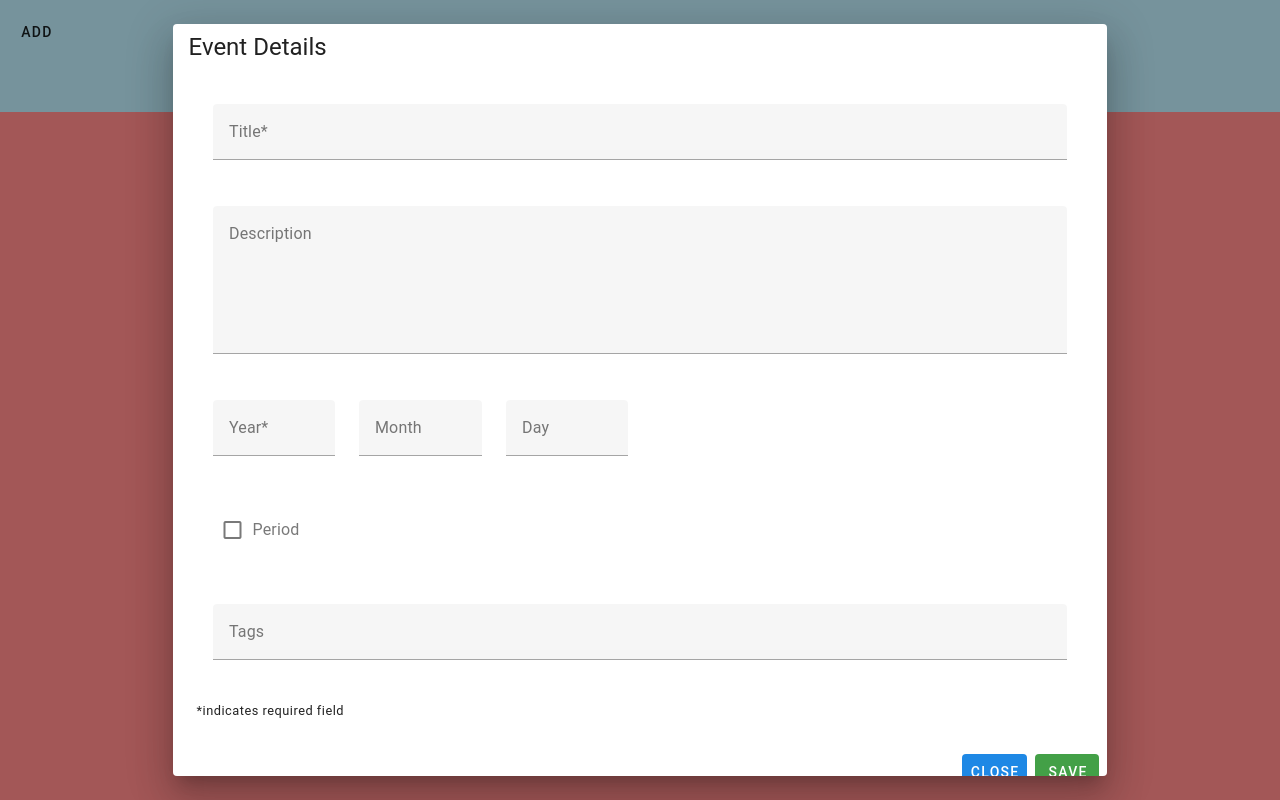
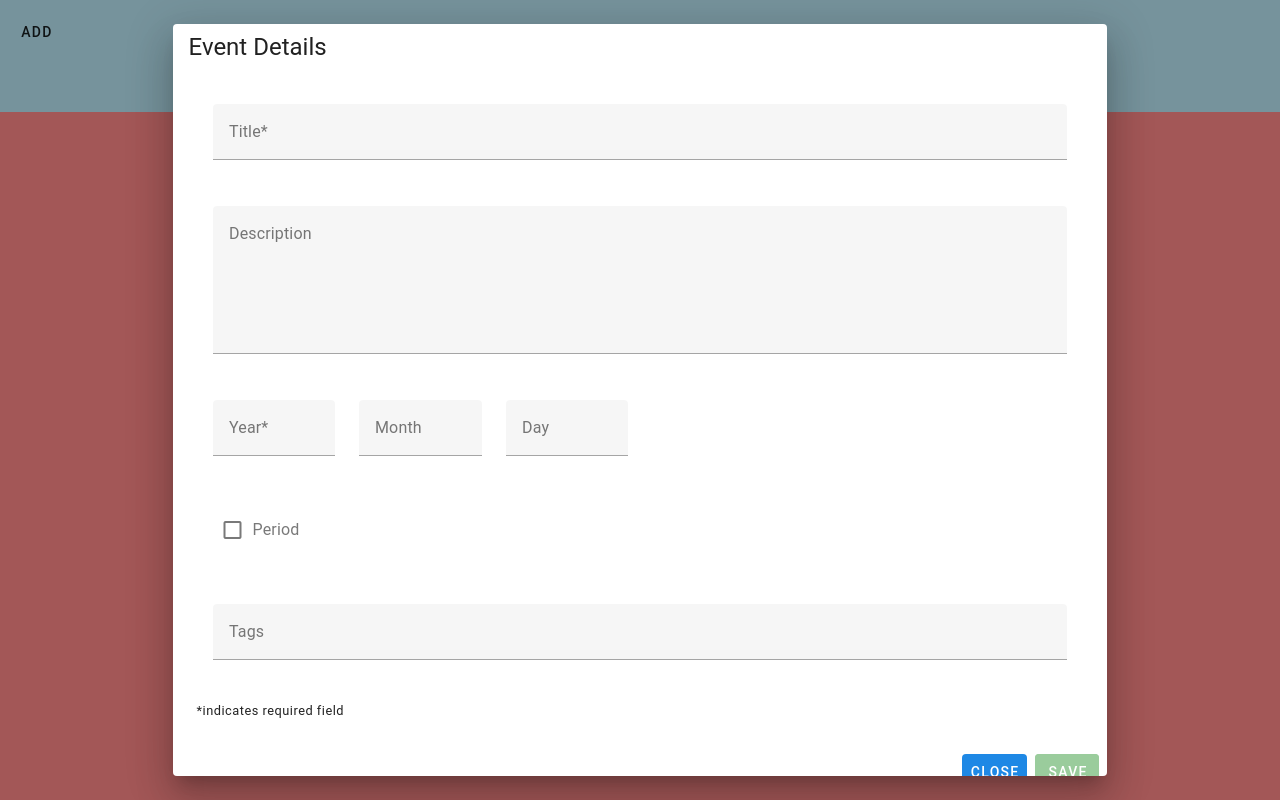
Before and after one commit to Im087/timeline, a Vue app: page / in a window 1280 px wide. Both pictures are taken after a click on the button "ADD". Built offline with nearby package versions, Linux system fonts and the light colour scheme.

Commit message:
update: adding validation to EventForm component

```diff
--- a/package.json
+++ b/package.json
@@ -12,6 +12,8 @@
   },
   "dependencies": {
     "@mdi/font": "5.9.55",
+    "@vuelidate/core": "^2.0.3",
+    "@vuelidate/validators": "^2.0.4",
     "vue": "^3.3.11",
     "vuetify": "^3.0.0-beta.0",
     "vuex": "^4.1.0"
--- a/src/components/EventForm.vue
+++ b/src/components/EventForm.vue
@@ -16,6 +16,9 @@
                 label="Title*"
                 required
                 v-model="TLItem.eventTitle"
+                :error-messages="v$.eventTitle.$errors.map(error => error.$message)"
+                @input="v$.eventTitle.$touch"
+                @blur="v$.eventTitle.$touch"
               ></v-text-field>
             </v-col>
             <v-col cols="12">
@@ -35,6 +38,9 @@
                     label="Year*"
                     required
                     v-model="TLItem.startYear"
+                    :error-messages="v$.startYear.$errors.map(error => error.$message)"
+                    @input="v$.startYear.$touch"
+                    @blur="v$.startYear.$touch"
                   ></v-text-field>
                 </v-col>
                 <v-col
@@ -44,6 +50,9 @@
                   <v-text-field
                     label="Month"
                     v-model="TLItem.startMonth"
+                    :error-messages="v$.startMonth.$errors.map(error => error.$message)"
+                    @input="v$.startMonth.$touch"
+                    @blur="v$.startMonth.$touch"
                   ></v-text-field>
                 </v-col>
                 <v-col
@@ -53,6 +62,9 @@
                   <v-text-field
                     label="Day"
                     v-model="TLItem.startDay"
+                    :error-messages="v$.startDay.$errors.map(error => error.$message)"
+                    @input="v$.startDay.$touch"
+                    @blur="v$.startDay.$touch"
                   ></v-text-field>
                 </v-col>
               </v-row>
@@ -68,6 +80,9 @@
                     label="Year*"
                     required
                     v-model="TLItem.endYear"
+                    :error-messages="v$.endYear.$errors.map(error => error.$message)"
+                    @input="v$.endYear.$touch"
+                    @blur="v$.endYear.$touch"
                   ></v-text-field>
                 </v-col>
                 <v-col
@@ -77,6 +92,9 @@
                   <v-text-field
                     label="Month"
                     v-model="TLItem.endMonth"
+                    :error-messages="v$.endMonth.$errors.map(error => error.$message)"
+                    @input="v$.endMonth.$touch"
+                    @blur="v$.endMonth.$touch"
                   ></v-text-field>
                 </v-col>
                 <v-col
@@ -86,6 +104,9 @@
                   <v-text-field
                     label="Day"
                     v-model="TLItem.endDay"
+                    :error-messages="v$.endDay.$errors.map(error => error.$message)"
+                    @input="v$.endDay.$touch"
+                    @blur="v$.endDay.$touch"
                   ></v-text-field>
                 </v-col>
               </v-row>
@@ -116,6 +137,7 @@
         <v-btn
           color="green-darken-1"
           variant="flat"
+          :disabled="v$.$invalid"
           @click="isDialogShown = false; saveTLItem()"
         >
           Save
@@ -126,9 +148,11 @@
 </template>
 
 <script setup lang="ts">
-import { type PropType } from 'vue';
+import { type PropType, computed } from 'vue';
 import { type TLItem } from '@/interfaces';
 import store from '@/store';
+import { useVuelidate } from '@vuelidate/core';
+import { required, numeric, maxValue, requiredIf } from '@vuelidate/validators';
 
 const isDialogShown = defineModel('isDialogShown');
 const props = defineProps({
@@ -138,14 +162,50 @@ const props = defineProps({
     deep: true
   }
 });
+const rules = computed(() => {
+  return {
+    eventTitle: {
+      required
+    },
+    startYear: {
+      required,
+      numeric
+    },
+    startMonth: {
+      numeric,
+      maxValue: maxValue(12)
+    },
+    startDay: {
+      numeric,
+      maxValue: maxValue(31)
+    },
+    endYear: {
+      requiredIfIsPeriod: requiredIf(props.TLItem.isPeriod),
+      numeric
+    },
+    endMonth: {
+      numeric,
+      maxValue: maxValue(12)
+    },
+    endDay: {
+      numeric,
+      maxValue: maxValue(31)
+    },
+  }
+});
+const v$ = useVuelidate(rules, props.TLItem);
 
 const saveTLItem = () => {
   props.TLItem.startMonth = props.TLItem.startMonth ? props.TLItem.startMonth : '01';
   props.TLItem.startDay = props.TLItem.startDay ? props.TLItem.startDay : '01';
   props.TLItem.startTime = `${props.TLItem.startYear}-${props.TLItem.startMonth}-${props.TLItem.startDay}`;
-  props.TLItem.endTime = `${props.TLItem.endYear}-${props.TLItem.endMonth}-${props.TLItem.endDay}`;
-  props.TLItem.tagsInArray = props.TLItem.tagsInString.split(',');
-  props.TLItem.id = new Date().toISOString();
+  props.TLItem.endMonth = props.TLItem.isPeriod ? (props.TLItem.endMonth ? props.TLItem.endMonth : '01') : '';
+  props.TLItem.endDay = props.TLItem.isPeriod ? (props.TLItem.endDay ? props.TLItem.endDay : '01') : '';
+  props.TLItem.endTime = props.TLItem.isPeriod ? `${props.TLItem.endYear}-${props.TLItem.endMonth}-${props.TLItem.endDay}` : '';
+  props.TLItem.tagsInArray = props.TLItem.tagsInString.split(',').filter((tag) => tag && tag.trim());
+  props.TLItem.tagsInArray.forEach((tag, index, arr) => arr[index] = tag.trim());
+  props.TLItem.tagsInString = props.TLItem.tagsInArray.join(', ');
+  props.TLItem.id = props.TLItem.id ? props.TLItem.id : new Date().toISOString();
   let item = Object.assign({}, props.TLItem);
   store.dispatch('saveTLItem', item);
 };
```
Also changed, not shown: 1 other file (tests, documents, lock files or other folders).
